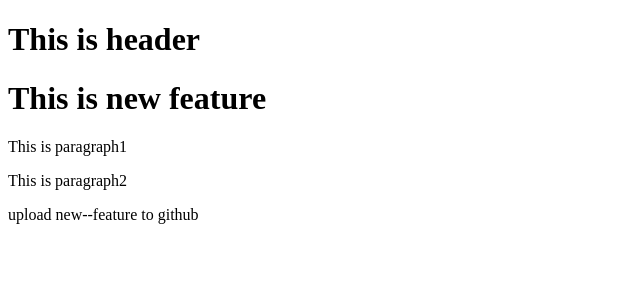
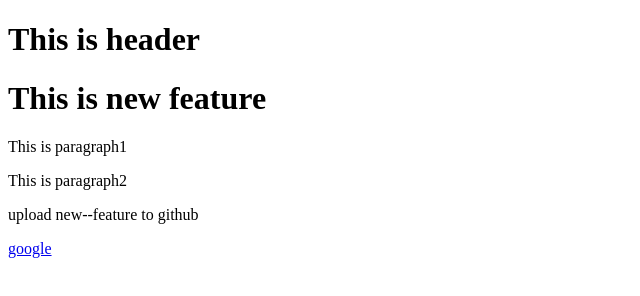
Before and after one commit to misssryr/sample.git2, a plain HTML site: page index.html in a window 1280 px wide. Shown: the full height of the page, 0-640 px from the left. Drawn offline with Linux system fonts and the light colour scheme.

Commit message:
add #2 new link is added

```diff
--- a/index.html
+++ b/index.html
@@ -9,4 +9,5 @@
 <p>This is paragraph1</p>
 <p>This is paragraph2</p>
 <p> upload new--feature to github <p>
+<a href="http://www.google.com">google<a>
 </body>
```
